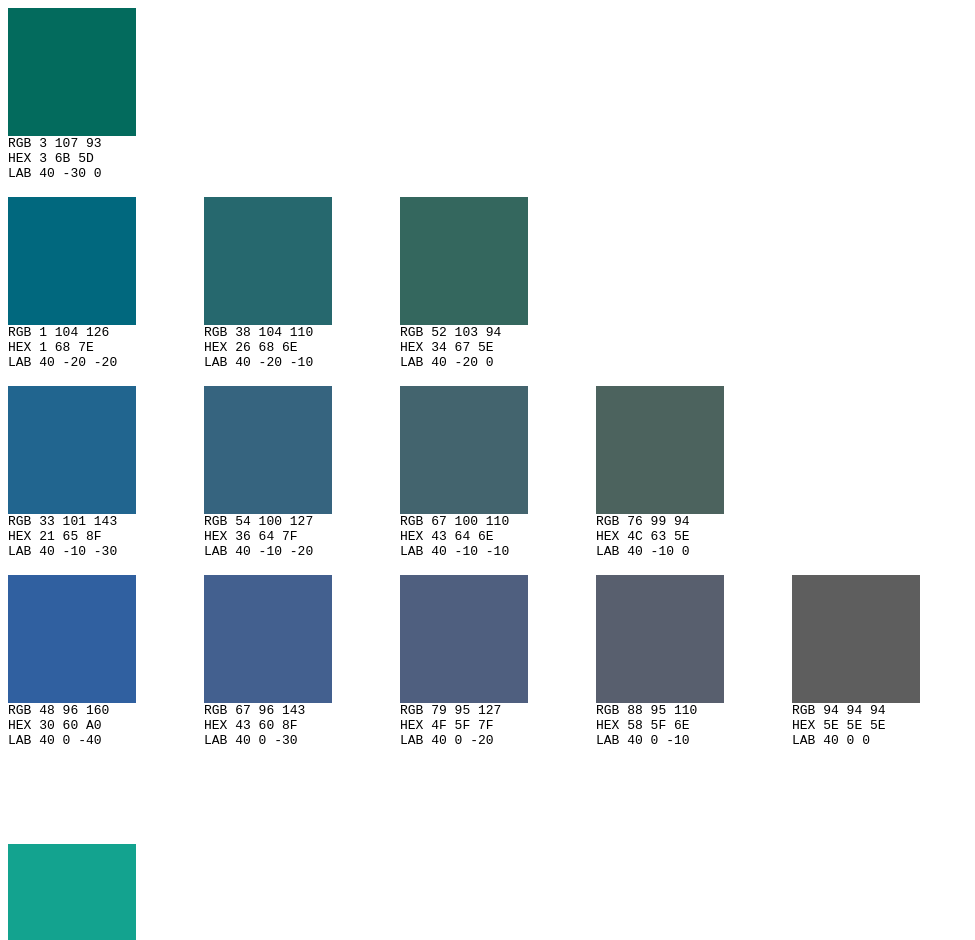
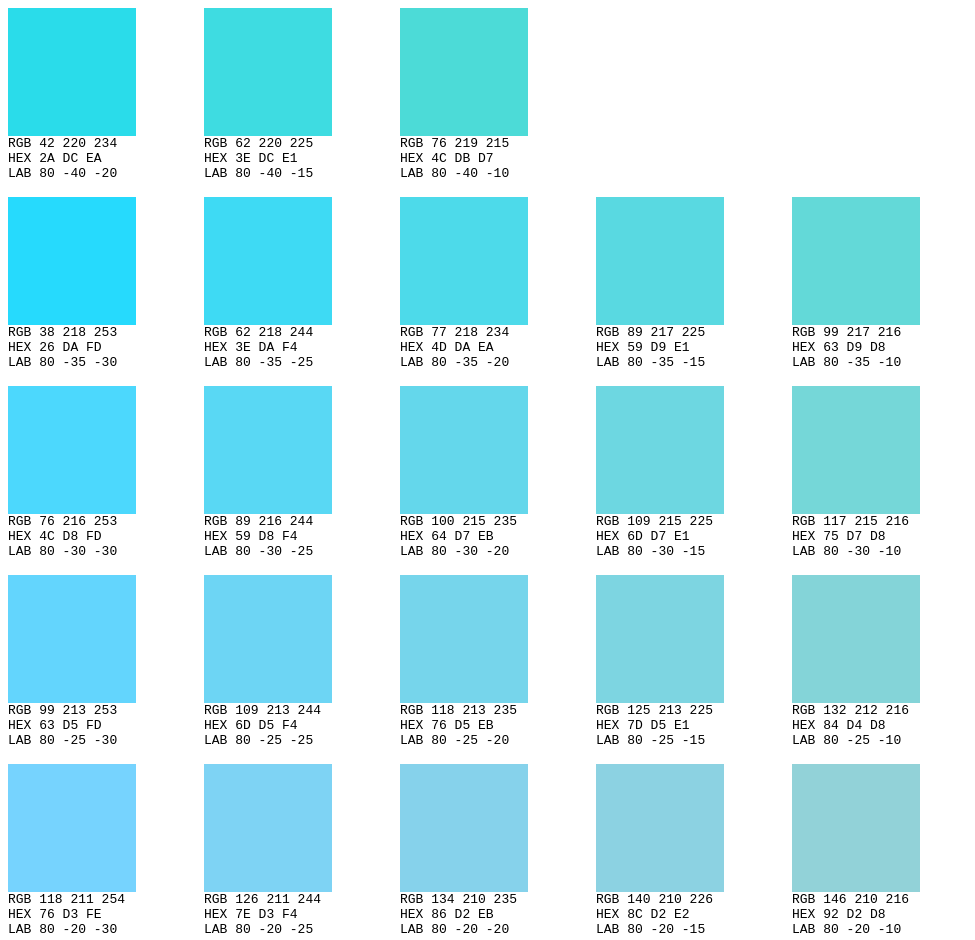
Before and after one commit to axelpale/color-cards, a website built with webpack: page index.html in a window 1280 px wide. Shown: the top 940 px of the page, without its empty margins (0-975 px from the left). Built offline with nearby package versions, Linux system fonts and the light colour scheme.

Commit message:
Sheet config list

```diff
--- a/src/index.js
+++ b/src/index.js
@@ -22,13 +22,29 @@ const closeness = (c, d) => {
   return Math.sqrt(d2)
 }
 
+// Color limits
+const limits = [
+  {
+    lmin: 80,
+    lmax: 80,
+    lstep: 5,
+    amin: -40,
+    amax: -10,
+    astep: 5,
+    bmin: -40,
+    bmax: -10,
+    bstep: 5
+  }
+]
+
 // Generate colors
-const matrices = []
-for (let l = 40; l <= 80; l += 20) {
+const sheets = limits.map((lim) => {
+  const groups = []
+  for (let l = lim.lmin; l <= lim.lmax; l += lim.lstep) {
     const rows = []
-  for (let a = -60; a <= 0; a += 10) {
+    for (let a = lim.amin; a <= lim.amax; a += lim.astep) {
       const row = []
-    for (let b = -60; b <= 0; b += 10) {
+      for (let b = lim.bmin; b <= lim.bmax; b += lim.bstep) {
         const color = d3.lab(l, a, b)
         if (color.displayable()) {
           row.push(color)
@@ -36,11 +52,14 @@ for (let l = 40; l <= 80; l += 20) {
       }
       rows.push(row)
     }
-  matrices.push(rows)
+    groups.push(rows)
   }
+  return groups
+})
 
 // Generate cards
-const cardSheets = matrices.map((rows) => {
+const cardSheets = sheets.map((groups) => {
+  const cardGroups = groups.map((rows) => {
     const cardRows = rows.map(row => {
       const cards = row.map((color) => {
         const rgb = color.rgb()
@@ -61,7 +80,9 @@ const cardSheets = matrices.map((rows) => {
       })
       return '<div class="cardrow">' + cards.join('\n') + '</div>'
     })
-  return '<div class="cardsheet">' + cardRows.join('\n') + '</div>'
+    return '<div class="cardgroup">' + cardRows.join('\n') + '</div>'
+  })
+  return '<div class="cardsheet">' + cardGroups.join('\n') + '</div>'
 })
 
 container.innerHTML = cardSheets.join('\n')
--- a/src/style.css
+++ b/src/style.css
@@ -21,6 +21,8 @@
 .cardrow {
 }
 
+.cardgroup {}
+
 .cardsheet {
   margin-bottom: 5rem;
 }
```
Lines whose indentation alone changed are shown as unchanged.
